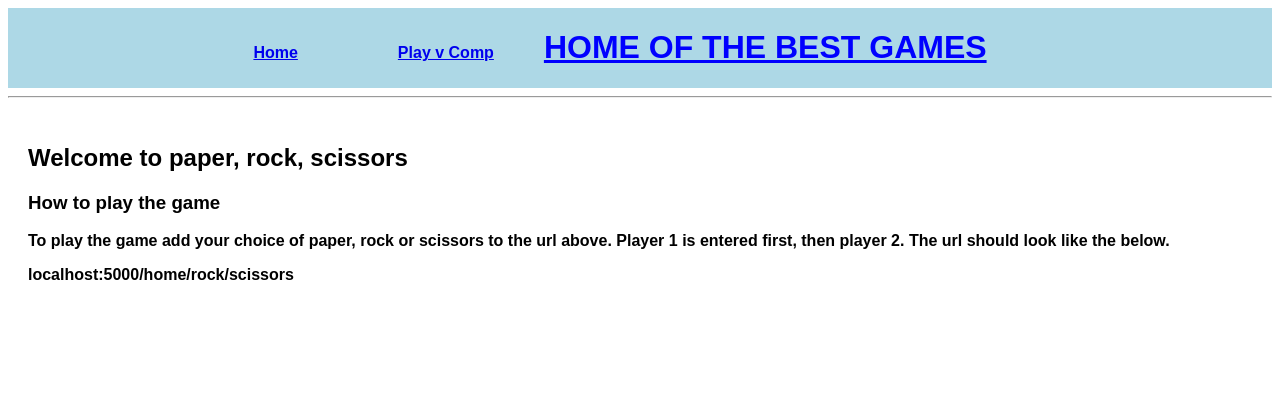
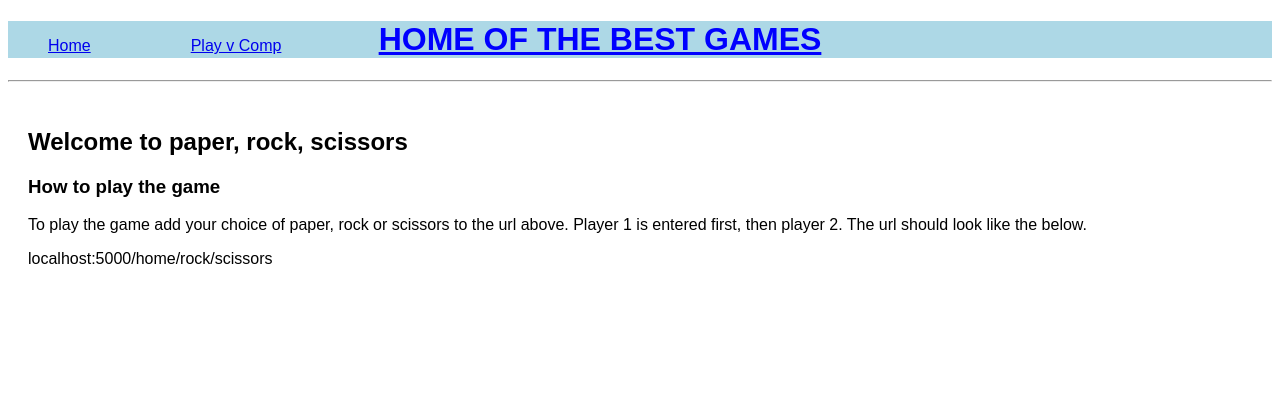
Before and after one commit to AJThomas145/week3_hw_game_app, a Flask app: page /home in a window 1280 px wide. Shown: the top 420 px of the page. Run offline with Flask 2, Linux system fonts and the light colour scheme.

Commit message:
ninth commit

```diff
--- a/static/main.css
+++ b/static/main.css
@@ -15,8 +15,7 @@
 }
 
 #header {
-    display:flex;
-    flex-direction: row-reverse;
+    /* display:flex; */
     justify-content:center;
     background: lightblue;
     gap: 50px;
@@ -28,6 +27,8 @@
     display: flex;
     list-style: none;
     gap: 50px;
+    justify-content: left;
+    position: absolute;
 }
 
 
@@ -36,6 +37,8 @@
     text-decoration: none;
     padding-right: 80px;
     text-decoration: underline;
+    text-align: center;
+
 }
 
 main {
--- a/templates/base.html
+++ b/templates/base.html
@@ -9,7 +9,6 @@
 </head>
 <body>
     <header id="header">
-        <h1>HOME OF THE BEST GAMES</h1><b>
         <nav>
             <ul id="menu">
                 <li>
@@ -20,6 +19,7 @@
                     <a href="/play">Play v Comp</a>
                 </li>
         </nav>
+        <h1>HOME OF THE BEST GAMES</h1><b></b>
     </header>
         <hr>
         <br<br><br>
```
